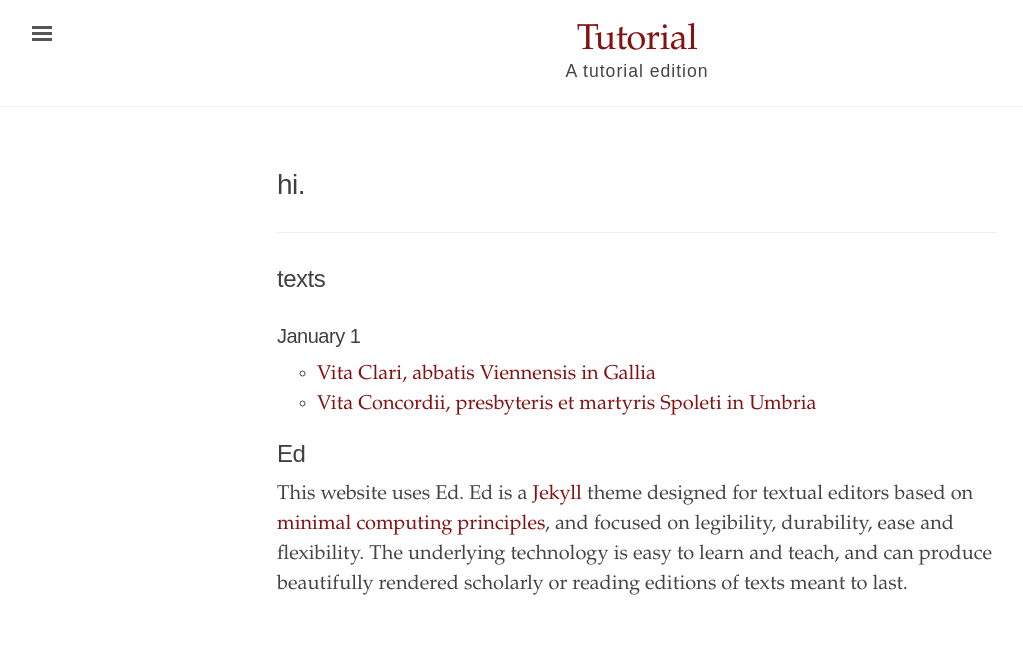
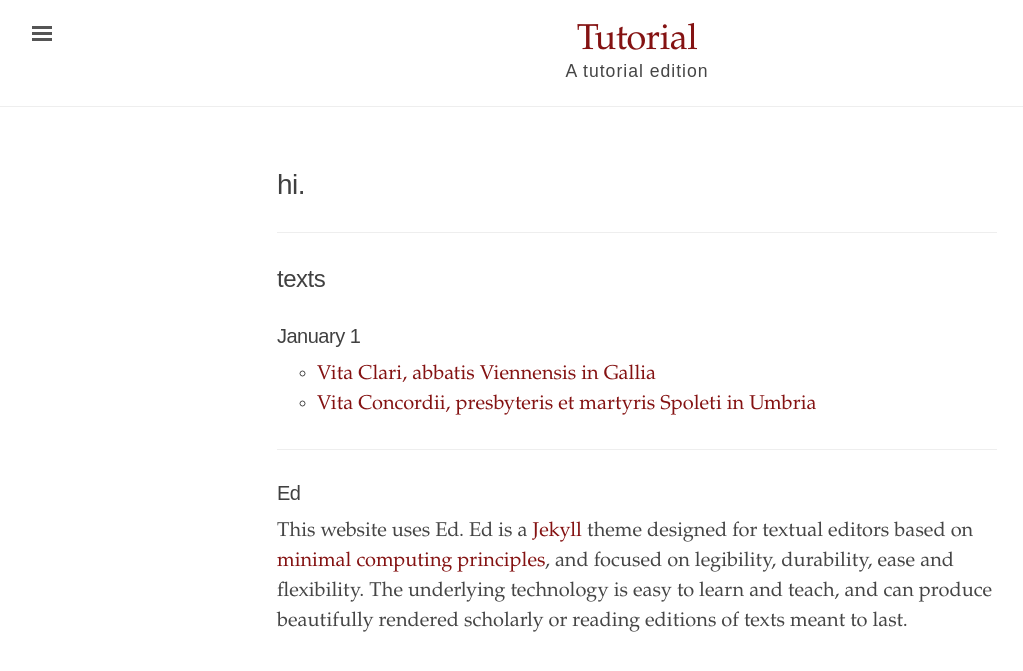
Before and after one commit to cjkoepke1/latin-hagiography, a Jekyll site: the page built from index.md, in a window 1280 px wide. Shown: the top 671 px of the page, without its empty margins (3-1026 px from the left). Built offline with Jekyll 4.4.1, drawn with Linux system fonts in a browser that asks for light colours.

Commit message:
Update footer

```diff
--- a/index.md
+++ b/index.md
@@ -16,8 +16,8 @@ title: "Ed."
 - [Vita Clari, abbatis Viennensis in Gallia](https://cjkoepke1.github.io/tutorial/texts/vita-clari/)
 - [Vita Concordii, presbyteris et martyris Spoleti in Umbria](https://cjkoepke1.github.io/tutorial/texts/vita-concordii/)
 
+---
 
-
-## Ed
+### Ed
 
 This website uses Ed. Ed is a [Jekyll](https://jekyllrb.com/) theme designed for textual editors based on [minimal computing principles](http://go-dh.github.io/mincomp/), and focused on legibility, durability, ease and flexibility. The underlying technology is easy to learn and teach, and can produce beautifully rendered scholarly or reading editions of texts meant to last.
```
